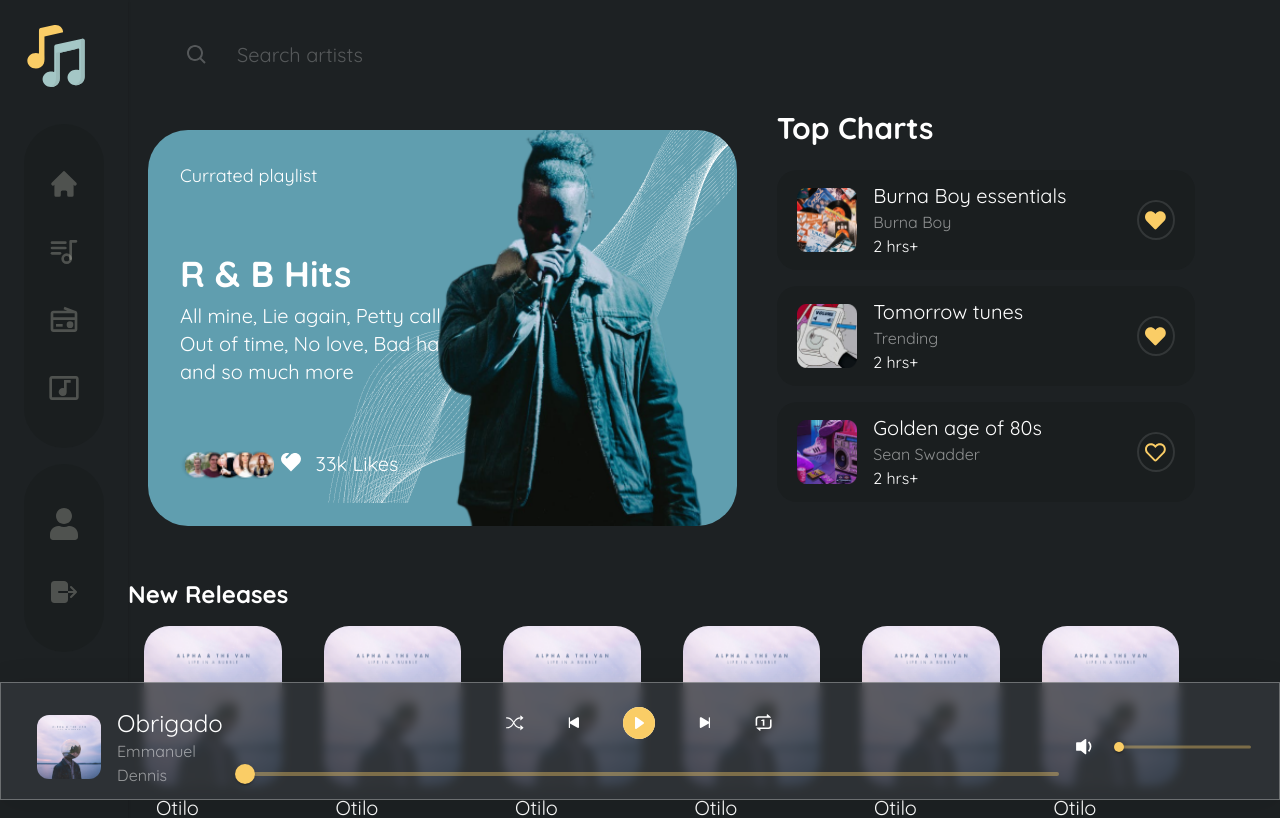
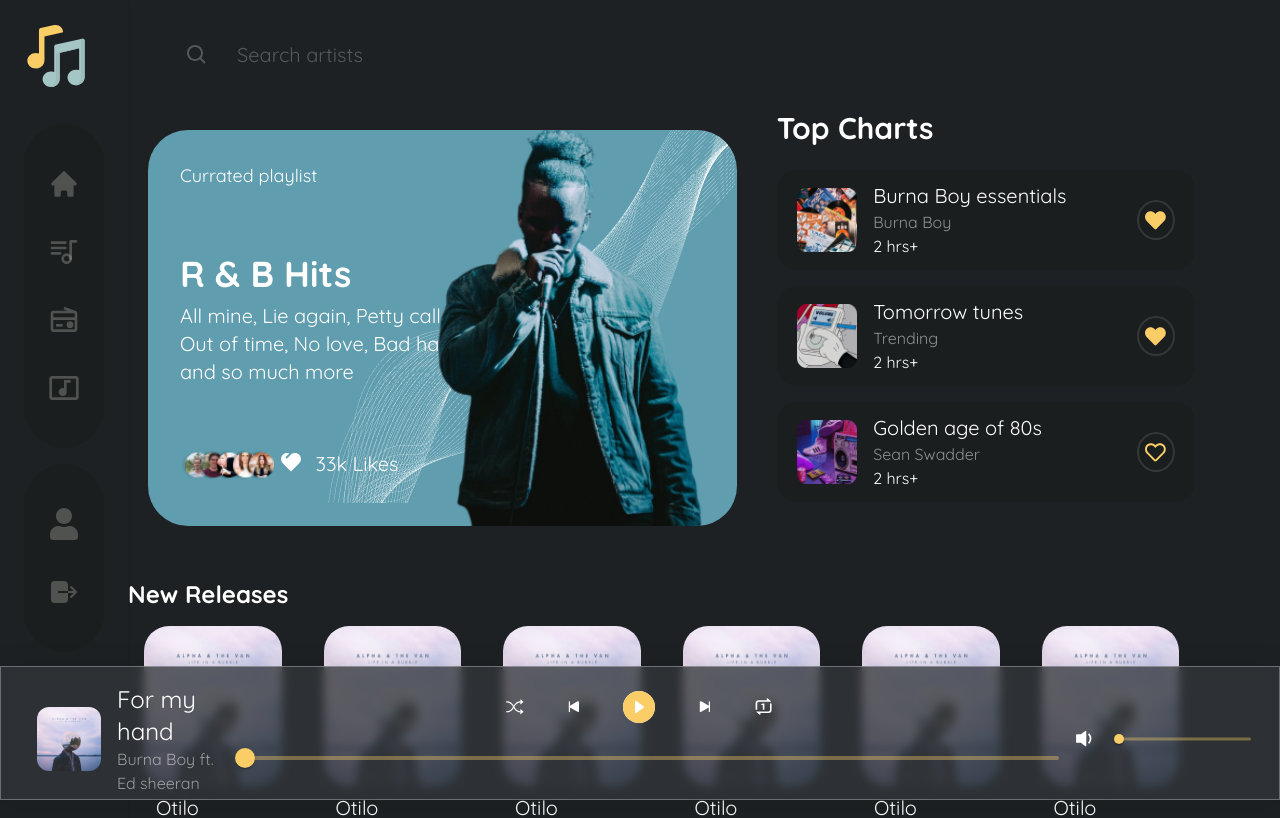
Before and after one commit to Uchechukwu10/musica, a React (Create React App) app: page / in a window 1280 px wide. Shown: the top 818 px of the page. Built offline with nearby package versions, Linux system fonts and the light colour scheme.

Commit message:
implement next button

```diff
--- a/src/assets/allSongs.js
+++ b/src/assets/allSongs.js
@@ -18,7 +18,8 @@ const allSongs = [
         type: 'Single',
         duration: '2:44',
         url: 'https://cdn.trendybeatz.com/audio/Burna-Boy-Ft-Ed-Sheeran-For-My-Hand-New-Song-(TrendyBeatz.com).mp3',
-        charts: ['Tomorrow tunes', 'Golden age of 80s']
+        charts: ['Tomorrow tunes', 'Golden age of 80s'],
+        progress: 0
     },
     {
         id: 2,
@@ -28,7 +29,8 @@ const allSongs = [
         type: 'Single',
         duration: '4:09',
         url: 'https://cdn.trendybeatz.com/audio/Tems-Ft-Wizkid-Essence-[TrendyBeatz.com].mp3',
-        charts: ['Tomorrow tunes', 'Burna Boy essentials']
+        charts: ['Tomorrow tunes', 'Burna Boy essentials'],
+        progress: 0
     },
     {
         id: 3,
@@ -38,7 +40,8 @@ const allSongs = [
         type: 'Single',
         duration: '2:44',
         url: 'https://cdn.trendybeatz.com/audio/Bella-Shmurda-Ft-Omah-Lay-Philo-(TrendyBeatz.com).mp3',
-        charts: ['Burna Boy essentials', 'Golden age of 80s']
+        charts: ['Burna Boy essentials', 'Golden age of 80s'],
+        progress: 0
     },
     {
         id: 4,
@@ -48,7 +51,8 @@ const allSongs = [
         type: 'Single',
         duration: '2:44',
         url: 'https://cdn.trendybeatz.com/audio/Ayra-Starr-Rush-(TrendyBeatz.com).mp3',
-        charts: ['Tomorrow tunes']
+        charts: ['Tomorrow tunes'],
+        progress: 0
     },
     {
         id: 5,
@@ -58,7 +62,8 @@ const allSongs = [
         type: 'Single',
         duration: '2:44',
         url: 'https://cdn.trendybeatz.com/audio/Asake-Joha-(TrendyBeatz.com).mp3',
-        charts: ['Golden age of 80s']
+        charts: ['Golden age of 80s'],
+        progress: 0
     },
     {
         id: 6,
@@ -68,7 +73,8 @@ const allSongs = [
         type: 'Single',
         duration: '2:44',
         url: 'https://cdn.trendybeatz.com/audio/Burna-Boy-Ft-Ed-Sheeran-For-My-Hand-New-Song-(TrendyBeatz.com).mp3',
-        charts: ['Burna Boy essentials']
+        charts: ['Burna Boy essentials'],
+        progress: 0
     },
     {
         id: 7,
@@ -78,7 +84,8 @@ const allSongs = [
         type: 'Single',
         duration: '2:44',
         url: 'https://cdn.trendybeatz.com/audio/Asake-Joha-(TrendyBeatz.com).mp3',
-        charts: ['Golden age of 80s', 'Tomorrow tunes', 'Burna Boy essentials']
+        charts: ['Golden age of 80s', 'Tomorrow tunes', 'Burna Boy essentials'],
+        progress: 0
     },
     {
         id: 8,
@@ -88,7 +95,8 @@ const allSongs = [
         type: 'Single',
         duration: '2:44',
         url: 'https://cdn.trendybeatz.com/audio/Bella-Shmurda-Ft-Omah-Lay-Philo-(TrendyBeatz.com).mp3',
-        charts: ['Tomorrow tunes', 'Golden age of 80s']
+        charts: ['Tomorrow tunes', 'Golden age of 80s'],
+        progress: 0
     },
     {
         id: 9,
@@ -98,7 +106,8 @@ const allSongs = [
         type: 'Single',
         duration: '4:09',
         url: 'https://cdn.trendybeatz.com/audio/Tems-Ft-Wizkid-Essence-[TrendyBeatz.com].mp3',
-        charts: ['Burna Boy essentials', 'Golden age of 80s']
+        charts: ['Burna Boy essentials', 'Golden age of 80s'],
+        progress: 0
     },
     {
         id: 10,
@@ -108,7 +117,8 @@ const allSongs = [
         type: 'Single',
         duration: '2:44',
         url: 'https://cdn.trendybeatz.com/audio/Ayra-Starr-Rush-(TrendyBeatz.com).mp3',
-        charts: ['Tomorrow tunes', 'Burna Boy essentials']
+        charts: ['Tomorrow tunes', 'Burna Boy essentials'],
+        progress: 0
     },
 ];
 
--- a/src/components/PlayingBar.js
+++ b/src/components/PlayingBar.js
@@ -1,15 +1,15 @@
 import React, { useEffect, useRef, useState } from 'react';
 import { Slider } from '@mui/material';
-import { songs } from '../sounds';
-import song1 from '../images/song1.png';
+import allSongs from '../assets/allSongs';
 import {BsShuffle, BsPlayCircleFill, BsSkipStartFill, BsSkipEndFill, BsFillPauseCircleFill, BsFillVolumeDownFill} from 'react-icons/bs';
 import {RiRepeatOneLine} from 'react-icons/ri';
 import { createTheme, ThemeProvider } from '@mui/material/styles';
 
 const PlayingBar = () => {
     const [isPlaying, setIsPlaying] = useState(false);
-    const [library, setLibrary] = useState(songs);
-    const [currentSong, setCurrentSong] = useState(songs[0]);
+    // const [currentLibrary, setCurrentLibrary] = useState([]);
+    const [songIndex, setSongIndex] = useState(0);
+    const [currentSong, setCurrentSong] = useState(allSongs[songIndex]);
     const audioElem = useRef();
 
     const theme = createTheme({
@@ -27,11 +27,17 @@ const PlayingBar = () => {
         setIsPlaying(!isPlaying);
     }
 
+    const nextSong = () => {
+        setSongIndex(prevValue => {
+          return prevValue + 1;
+        })
+    }
+
     const onPlaying = () => {
         const duration = audioElem.current.duration;
         const currentTime = audioElem.current.currentTime;
 
-        setCurrentSong({...currentSong, 'progress': (currentTime/duration) * 100, "length": duration});
+        setCurrentSong({...currentSong, progress: (currentTime/duration) * 100, length: duration});
     }
 
     const handleChange = (e) => {
@@ -42,27 +48,30 @@ const PlayingBar = () => {
     const handleVolume = (e) => {
       console.log(e.target.value);
     }
+    useEffect(() => {
+      setCurrentSong(allSongs[songIndex]);
+    },[songIndex])
 
     useEffect(() => {
         isPlaying ? audioElem.current.play() : audioElem.current.pause()
-    }, [isPlaying])
+    }, [isPlaying, currentSong])
 
   return (
     <div className='text-white pt-4 pb-1 px-7 play-bar w-full z-40 flex'>
         <div className='flex w-2/12 justify-center items-center'>
-            <img className='w-16 h-16 rounded-xl mx-2' src={song1} alt='song'/>
+            <img className='w-16 h-16 rounded-xl mx-2' src={currentSong.image} alt='song'/>
             <div className='mx-2'>
                 <h1 className='text-white text-2xl'>{currentSong.title}</h1>
-                <h1 className='text-base opacity-50'>{currentSong.artist}</h1>
+                <h1 className='text-base opacity-50'>{currentSong.artiste}</h1>
             </div>
         </div>
         <div className='w-8/12'>
-            <audio autoPlay src={songs[0].url} ref={audioElem} onTimeUpdate={onPlaying}/>
+            <audio autoPlay src={currentSong.url} ref={audioElem} onTimeUpdate={onPlaying}/>
             <div className='flex gap-10 justify-center items-center mt-2 mb-5'>
                 <span><BsShuffle fontSize='1.1rem' color='#FFFFFF'/></span>
                 <span><BsSkipStartFill fontSize='1.2rem' color='#FFFFFF'/></span>
                 <span onClick={playPause} className='play-button flex justify-center'>{isPlaying ? <BsFillPauseCircleFill fontSize='2rem' color='#FACD66'/> : <BsPlayCircleFill fontSize='2rem' color='#FACD66'/>}</span>
-                <span><BsSkipEndFill fontSize='1.2rem' color='#FFFFFF'/></span>
+                <span onClick={nextSong}><BsSkipEndFill fontSize='1.2rem' color='#FFFFFF'/></span>
                 <span><RiRepeatOneLine fontSize='1.2rem' color='#FFFFFF'/></span>
             </div>
             <ThemeProvider theme={theme}>
--- a/src/sounds.js
+++ /dev/null
@@ -1,20 +0,0 @@
-export const songs = [
-    {
-        title: 'Obrigado',
-        artist: 'Emmanuel Dennis',
-        url: 'https://cdn.trendybeatz.com/audio/D-Banj-Why-Me-[TrendyBeatz.com].mp3',
-        progress: 0
-    },
-    {
-        title: 'Wewe',
-        artist: 'Saskay',
-        url: 'https://cdn.trendybeatz.com/audio/D-Banj-Why-Me-[TrendyBeatz.com].mp3',
-        progress: 0
-    },
-    {
-        title: 'Alone',
-        artist: "D'banj",
-        url: 'https://cdn.trendybeatz.com/audio/D-Banj-Why-Me-[TrendyBeatz.com].mp3',
-        progress: 0
-    }
-]
```
